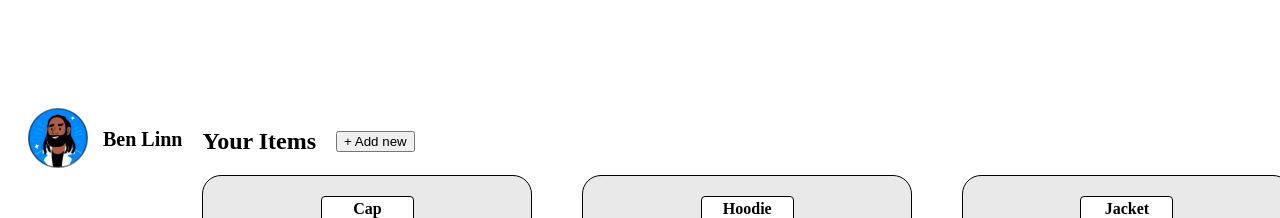
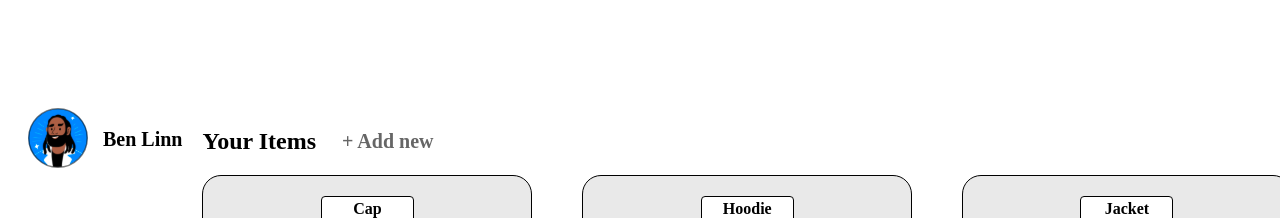
Before and after one commit to blinn26/se_project_react, a React (Create React App) app: page /profile in a window 1280 px wide. Shown: the top 218 px of the page. Built offline with nearby package versions, Linux system fonts and the light colour scheme; no server answers.

Commit message:
clothes and navigation tweaks

```diff
--- a/src/components/ClothesSection/ClothesSection.css
+++ b/src/components/ClothesSection/ClothesSection.css
@@ -29,5 +29,14 @@
 
 .clothes-section-add-button {
     display: flex;
+    font-family: 'Cabinet Grotesk';
+    font-style: normal;
+    font-weight: 700;
+    font-size: 20px;
+    line-height: 25px;
+    border: none;
+    background-color: #fff;
+    color: rgba(0, 0, 0, 0.6);
+    cursor: pointer;
 
 }
--- a/src/components/Header/Navigation.css
+++ b/src/components/Header/Navigation.css
@@ -6,7 +6,7 @@
     align-items: center;
     background-color: #00A3FF;
     border-radius: 12px;
-    width: 1360px;
+
 }
 
 .navigation__user {
@@ -21,6 +21,7 @@
     font-size: 20px;
     cursor: pointer;
     border: none;
+    background-color: white;
 
 }
 
```
